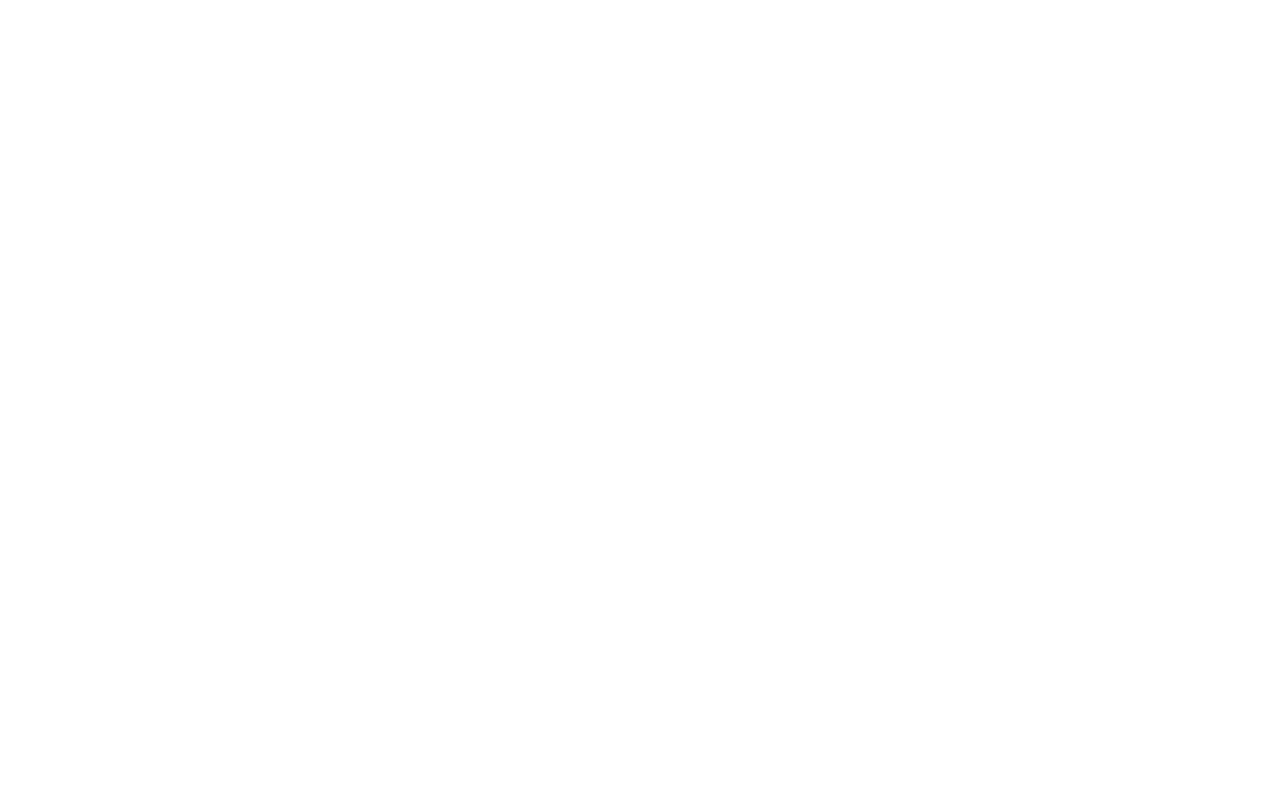
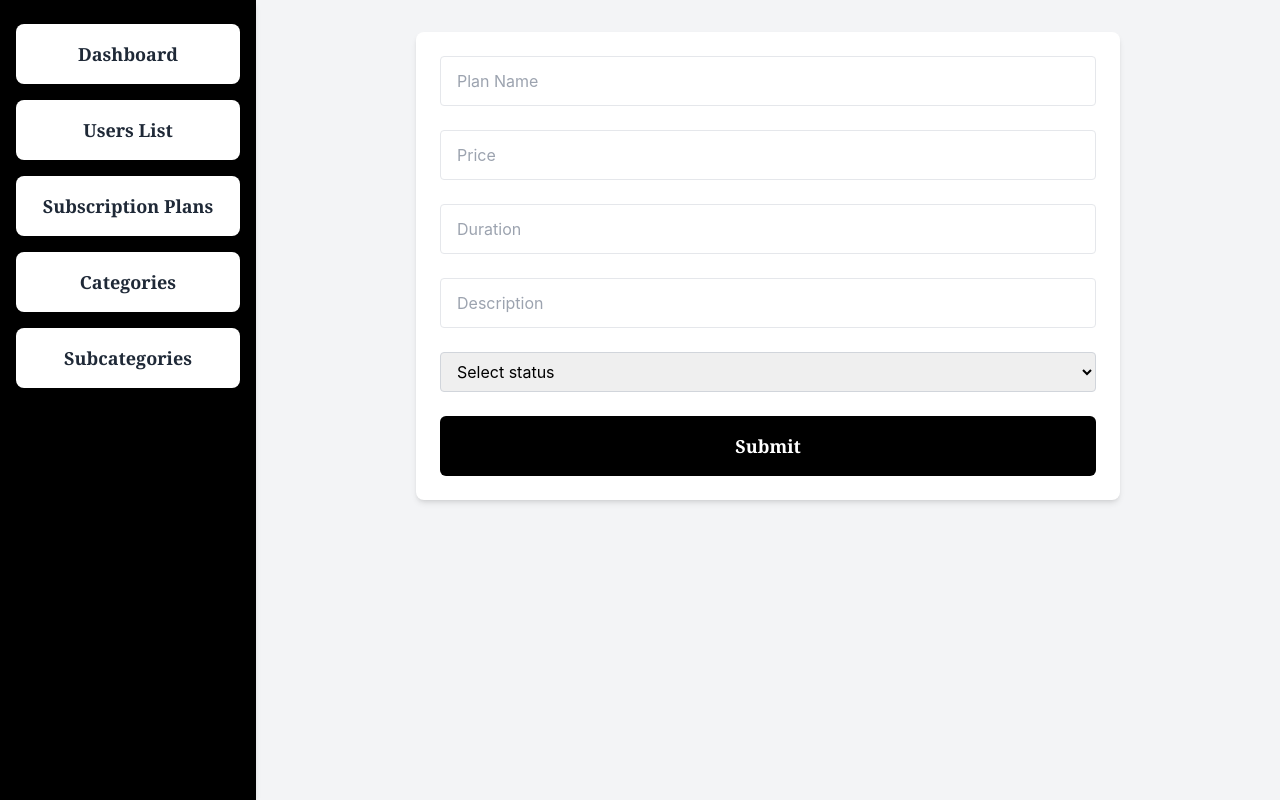
Before and after one commit to image-edit-app/image-edit-web, a React (Create React App) app: page /add-plan in a window 1280 px wide. Before the commit this address had no page. Built offline with nearby package versions, Linux system fonts and the light colour scheme.

Commit message:
get api for subscription plan and post api for add new template cerate customdropdowncomponent

```diff
--- a/src/App.js
+++ b/src/App.js
@@ -8,6 +8,7 @@
 import AddCategories from './Components/Screens/Categories/AddCategories';
 import SubCategories from './Components/Screens/Categories/SubCategories';
 import AddSubCategories from './Components/Screens/Categories/AddSubCategories';
+import AddNewPlan from './Components/Screens/SubscriptionPlans/AddNewPlan';
 
 
 function App() {
@@ -21,10 +22,12 @@
           <Route path="/add-template" element={<AddTemplate />} />
           <Route path="/users" element={<UsersList />} />
           <Route path="/plans" element={<SubscriptionPlans />} />
+          <Route path="/add-plan" element={<AddNewPlan />} />
           <Route path="/categories" element={<Categories />} />
           <Route path="/add-category" element={<AddCategories />} />
-          <Route path="/subcategories" element={<SubCategories/>} />
+          <Route path="/subcategories" element={<SubCategories />} />
           <Route path="/add-subcategory" element={<AddSubCategories />} />
+
 
 
         </Routes>
--- /dev/null
+++ b/src/Components/CustomComponents/CustomDropdownComponent/CustomDropdownComponent.js
@@ -0,0 +1,34 @@
+
+export default function CustomDropdownComponent({
+    options = [],
+    placeholder = "Select an option",
+    label = "",
+    value = "",
+    onChange = () => { },
+    className = "",
+    labelClassName = "",
+    name,
+    error,
+}) {
+    return (
+        <div>
+            {label && (
+                <label htmlFor={name} className={`block ${labelClassName}`}>
+                    {label}
+                </label>
+            )}
+            <select
+                className={`border px-3 py-2 rounded ${className} ${error ? 'border-red-500' : 'border-gray-300'}`}
+                name={name}
+                value={value}
+                onChange={(e) => onChange({ target: { name, value: e.target.value } })}
+            >
+                <option value="">{placeholder}</option>
+                {options.map((opt, index) => (
+                    <option key={index} value={opt}>{opt}</option>
+                ))}
+            </select>
+            {error && <p className="text-red-500 text-sm mt-1">{error}</p>}
+        </div>
+    );
+}
--- /dev/null
+++ b/src/Components/Screens/SubscriptionPlans/AddNewPlan.js
@@ -0,0 +1,118 @@
+import { useNavigate } from "react-router-dom";
+import InputComponents from "../../CustomComponents/InputComponents/InputComponents";
+import PrimaryButtonComponent from "../../CustomComponents/PrimaryButtonComponent/PrimaryButtonComponent";
+import DashboardSideBar from "../DashboardSideBar/DashboardSideBar";
+import { useState } from "react";
+import { apiCall } from "../../Utils/AxiosUtils";
+import DropdownComponent from "../../CustomComponents/DropdownComponent/DropdownComponent";
+import CustomDropdownComponent from "../../CustomComponents/CustomDropdownComponent/CustomDropdownComponent";
+
+function AddNewPlan() {
+    const navigate = useNavigate();
+    const statusOptions = ["Active", "Inactive"];
+    const [subscriptionPlan, setSubscriptionPlan] = useState({
+        name: "",
+        price: "",
+        duration: "",
+        description: "",
+        status: "",
+    });
+
+    const handleInputChange = (e) => {
+        const { name, value } = e.target;
+        setSubscriptionPlan({ ...subscriptionPlan, [name]: value });
+    };
+    const addPlanCallback = (response) => {
+        if (response.status === 200) {
+            console.log("Plan added successfully");
+            setSubscriptionPlan({
+                name: "",
+                price: "",
+                duration: "",
+                description: "",
+                status: "",
+            });
+            navigate("/plans");
+        } else {
+            console.log("Failed to add plan");
+        }
+    };
+
+    const handleSubmit = () => {
+        apiCall({
+            method: "POST",
+            url: "https://image-edit-backend.vercel.app/api/subscription-plans",
+            data: subscriptionPlan,
+            callback: addPlanCallback,
+        });
+    };
+
+    return (
+        <div className="min-h-screen bg-gray-100 flex">
+            <DashboardSideBar />
+            <div className="p-8 w-full max-w-3xl mx-auto">
+                <div className="bg-white p-6 rounded-lg shadow-md space-y-6">
+                    <div className="flex flex-col">
+                        <InputComponents
+                            name="name"
+                            type="text"
+                            placeholder="Plan Name"
+                            value={subscriptionPlan.name}
+                            onChange={handleInputChange}
+                            inputClassName="border px-3 py-2 rounded w-full"
+
+                        />
+                    </div>
+                    <div className="flex flex-col" >
+                        <InputComponents
+                            name="price"
+                            type="text"
+                            placeholder="Price"
+                            value={subscriptionPlan.price}
+                            onChange={handleInputChange}
+                            inputClassName="border px-3 py-2 rounded  w-full"
+                        />
+                    </div>
+                    <div className="flex flex-col">
+                        <InputComponents
+                            name="duration"
+                            type="text"
+                            placeholder="Duration"
+                            value={subscriptionPlan.duration}
+                            onChange={handleInputChange}
+                            inputClassName="border px-3 py-2 rounded  w-full"
+                        />
+                    </div>
+                    <div className="flex flex-col">
+                        <InputComponents
+                            name="description"
+                            type="text"
+                            placeholder="Description"
+                            value={subscriptionPlan.description}
+                            onChange={handleInputChange}
+                            inputClassName="border px-3 py-2 rounded  w-full"
+                        />
+                    </div>
+                    <div className="flex flex-col">
+                        <CustomDropdownComponent
+                            name="status"
+                            options={statusOptions}
+                            value={subscriptionPlan.status}
+                            onChange={handleInputChange}
+                            placeholder="Select status"
+                            className="w-full"
+                        />
+
+                    </div>
+                    <div className="flex flex-col">
+                        <PrimaryButtonComponent
+                            label="Submit"
+                            onClick={handleSubmit}
+                            buttonClassName="w-[20%] bg-black text-white px-3 py-2 rounded-md  w-full"
+                        />
+                    </div>
+                </div>
+            </div>
+        </div>
+    )
+} export default AddNewPlan;
--- a/src/Components/Screens/SubscriptionPlans/SubscriptionPlans.js
+++ b/src/Components/Screens/SubscriptionPlans/SubscriptionPlans.js
@@ -1,45 +1,35 @@
+import { useNavigate } from "react-router-dom";
 import HeaderComponents from "../../CustomComponents/HeaderComponents/HeaderComponents";
 import PrimaryButtonComponent from "../../CustomComponents/PrimaryButtonComponent/PrimaryButtonComponent";
 import DashboardSideBar from "../DashboardSideBar/DashboardSideBar";
+import { useEffect, useState } from "react";
+import { apiCall } from "../../Utils/AxiosUtils";
 
 function SubscriptionPlans() {
-    const plans = [
-        {
-            name: "Free",
-            price: "₹0",
-            duration: "Lifetime",
-            description: "Basic templates only",
-            features: [
-                "Access to basic templates",
-                "Limited exports",
-                "Watermarked downloads",
-            ],
-        },
-        {
-            name: "Silver",
-            price: "₹99",
-            duration: "1 Month",
-            description: "Unlock more templates",
-            features: [
-                "Access to basic + premium templates",
-                "Unlimited exports",
-                "No watermarks",
-            ],
-        },
-        {
-            name: "Gold",
-            price: "₹249",
-            duration: "3 Months",
-            description: "Full access to all templates",
-            features: [
-                "All templates unlocked",
-                "Priority support",
-                "Ad-free experience",
-                "Team collaboration",
-            ],
-        },
-    ];
+    const navigate = useNavigate();
+    const [plans, setPlans] = useState([]);
+    const handleAddPlanClick = () => {
+        navigate("/add-plan");
+    };
+    const getPlansCallback = (response) => {
+        if (response.status === 200) {
+            setPlans(response.data);
+        } else {
+            console.log("Failed to fetch subscription plans");
+        }
+    };
+    const getPlans = () => {
+        apiCall({
+            method: "GET",
+            url: "https://image-edit-backend.vercel.app/api/subscription-plans",
+            data: {},
+            callback: getPlansCallback,
+        });
+    };
 
+    useEffect(() => {
+        getPlans();
+    }, []);
     return (
         <div className="min-h-screen bg-gray-100 flex">
             <DashboardSideBar />
@@ -47,6 +37,7 @@
                 <HeaderComponents
                     name="Subscription Plans"
                     label="Add New Plan"
+                    onClick={handleAddPlanClick}
                     buttonClassName="bg-black text-white px-4 py-2 text-sm rounded-md"
                 />
                 <div className="grid grid-cols-1 sm:grid-cols-2 md:grid-cols-3 gap-6 mt-4">
@@ -66,14 +57,8 @@
                                 <div className="text-gray-700 text-sm mb-3">
                                     <strong>Description:</strong> {plan.description}
                                 </div>
-
-                                <div className="mb-3">
-                                    <strong className="text-sm text-gray-800">Features:</strong>
-                                    <ul className="list-disc ml-5 mt-1 text-sm text-gray-600 space-y-1">
-                                        {plan.features.map((feature, i) => (
-                                            <li key={i}>{feature}</li>
-                                        ))}
-                                    </ul>
+                                <div className="text-gray-700 text-sm mb-1">
+                                    <strong>Status:</strong> {plan.status}
                                 </div>
                             </div>
 
```
Also changed, not shown: src/Components/Screens/Dashboard/Dashboard.js (+31 -14 lines).
